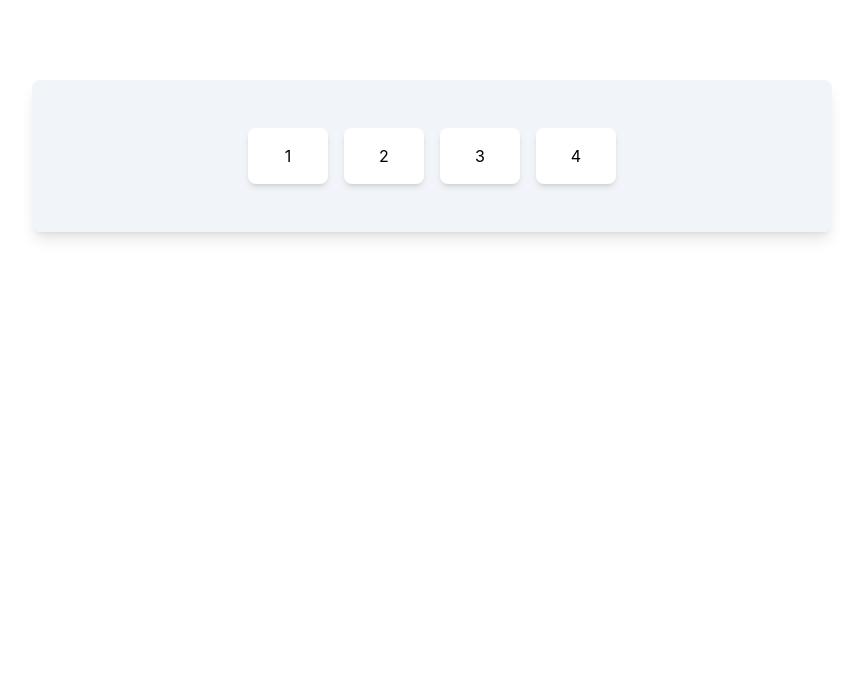
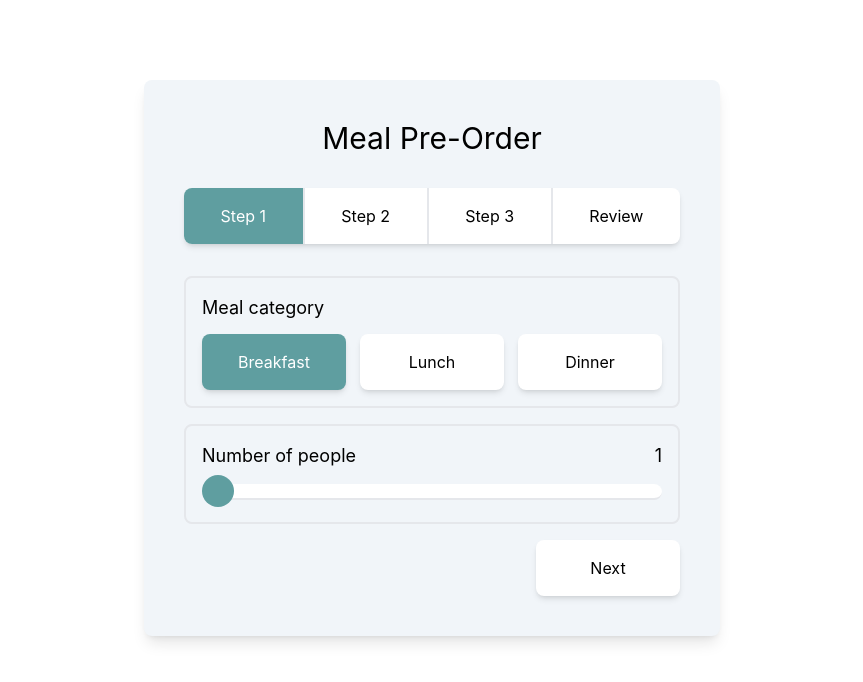
Before and after one commit to Islamantin/food-order-form-example, a Next.js app: page / in a window 1280 px wide. Shown: the top 682 px of the page, without its empty margins (208-1071 px from the left). Built offline with nearby package versions, Linux system fonts and the light colour scheme.

Commit message:
first step

```diff
--- /dev/null
+++ b/src/components/button.tsx
@@ -0,0 +1,19 @@
+interface ButtonProps {
+  label: string;
+  clickCallBack: () => void;
+  className?: string;
+}
+
+export default function Button(props: ButtonProps) {
+  const { label, clickCallBack, className } = props;
+  const styles = className ? className : "";
+  return (
+    <button
+      type="button"
+      className={"rounded-lg shadow-md p-4 bg-white w-36 " + styles}
+      onClick={clickCallBack}
+    >
+      {label}
+    </button>
+  );
+}
--- /dev/null
+++ b/src/components/fields/radioSelector.tsx
@@ -0,0 +1,53 @@
+import { useState } from "react";
+
+interface RadioSelectorProps {
+  options: RadioSelectorOption[];
+  getValue: () => string;
+  valueChanged: (value: any) => void;
+  labelText?: string;
+  className?: string;
+}
+
+export interface RadioSelectorOption {
+  value: string;
+  label: string;
+}
+
+export default function RadioSelector(props: RadioSelectorProps) {
+  const { options, getValue, valueChanged, labelText, className } = props;
+  const [value, setValue] = useState(getValue());
+  const styles = className ? className : "";
+  const onChange = (val: string) => {
+    setValue(val);
+    valueChanged(val);
+  };
+  return (
+    <div className={"border-2 p-4 rounded-lg " + styles}>
+      {labelText && <p className="w-full mb-3 text-lg">{labelText}</p>}
+      <div className="flex justify-between">
+        {options.map((opt, ind) => (
+          <div key={"radio-opt-" + ind}>
+            <input
+              type="radio"
+              value={opt.value}
+              checked={value === opt.value}
+              onChange={(ev) => onChange(ev.target.value)}
+              className="hidden peer"
+            />
+            <label
+              onClick={(ev: any) => {
+                const input: HTMLInputElement = ev.target.previousSibling;
+                input.click();
+              }}
+              className={
+                "block bg-white cursor-pointer select-none rounded-lg shadow-md w-36 p-4 text-center peer-checked:_selected hover:_highlighted"
+              }
+            >
+              {opt.label}
+            </label>
+          </div>
+        ))}
+      </div>
+    </div>
+  );
+}
--- /dev/null
+++ b/src/components/fields/slider.tsx
@@ -0,0 +1,36 @@
+import { useState } from "react";
+import utils from "../../utils";
+
+export interface SliderProps {
+  getValue: () => any;
+  valueChanged: (val: any) => void;
+  min: number;
+  max: number;
+  labelText?: string;
+}
+
+export default function Slider(props: SliderProps) {
+  const { valueChanged, getValue, min, max, labelText } = props;
+  const [value, setValue] = useState(utils.clamp(min, max, getValue()));
+  const updateValue = (val: string) => {
+    setValue(val as any);
+    valueChanged(val);
+  };
+  return (
+    <div className="mb-4 border-2 p-4 rounded-lg">
+      <div className="flex justify-between mb-3 text-lg">
+        {labelText ? <label>{labelText}</label> : <div />}
+        <label>{value}</label>
+      </div>
+      <input
+        onChange={(ev) => updateValue(ev.target.value)}
+        step="1"
+        type="range"
+        min={min}
+        max={max}
+        value={value}
+        className="_slider border-b-2"
+      />
+    </div>
+  );
+}
--- a/src/components/formBase.tsx
+++ /dev/null
@@ -1,11 +0,0 @@
-import StepsBase from "./steps/stepsBase";
-
-export default function FormBase(props: any) {
-  return (
-    <div
-      className="shadow-lg w-full p-10 rounded-lg bg-slate-100"
-    >
-      <StepsBase stepsCount={4} />
-    </div>
-  );
-}
--- /dev/null
+++ b/src/components/multistepFormBase.tsx
@@ -0,0 +1,44 @@
+import { useState } from "react";
+import StepControlls from "./steps/stepControlls";
+import StepsBase from "./steps/stepsBase";
+
+interface FormBaseProps {
+  steps: Step[];
+  getInputComponent: (fieldName: string) => JSX.Element;
+  validateField: (value: any, fieldName: string) => boolean;
+}
+
+export interface Step {
+  title: string;
+  fields: string[];
+}
+
+export default function MultistepFormBase(props: FormBaseProps) {
+  const { steps, getInputComponent } = props;
+  const [currentStepInd, setCurrentStepInd] = useState(0);
+  const nextStep = () => {
+    if (currentStepInd + 1 >= steps.length) return;
+    setCurrentStepInd(currentStepInd + 1);
+  };
+  const prevStep = () => {
+    if (currentStepInd - 1 < 0) return;
+    setCurrentStepInd(currentStepInd - 1);
+  };
+  return (
+    <form className="form-base shadow-lg w-full p-10 rounded-lg bg-slate-100 max-w-xl">
+      <h1 className=" text-3xl mb-8 text-center">Meal Pre-Order</h1>
+      <StepsBase
+        stepTitles={steps.map((x) => x.title)}
+        currentStepInd={currentStepInd}
+        className="mb-8"
+      />
+      {steps[currentStepInd].fields.map((val) => getInputComponent(val))}
+      <StepControlls
+        nextStep={nextStep}
+        prevStep={prevStep}
+        currentStepInd={currentStepInd}
+        maxStepInd={steps.length - 1}
+      />
+    </form>
+  );
+}
--- /dev/null
+++ b/src/components/steps/stepControlls.tsx
@@ -0,0 +1,36 @@
+import Button from "../button";
+
+interface StepControllsProps {
+  nextStep: () => void;
+  prevStep: () => void;
+  currentStepInd: number;
+  maxStepInd: number;
+  className?: string;
+}
+
+export default function StepControlls(props: StepControllsProps) {
+  const { nextStep, prevStep, currentStepInd, maxStepInd, className } = props;
+  const styles = className ? className : "";
+  return (
+    <div className={"flex justify-between bottom " + styles}>
+      {currentStepInd > 0 ? (
+        <Button
+          label={"Back"}
+          clickCallBack={prevStep}
+          className="hover:_highlighted"
+        />
+      ) : (
+        <div />
+      )}
+      {currentStepInd < maxStepInd ? (
+        <Button
+          label={"Next"}
+          clickCallBack={nextStep}
+          className="hover:_highlighted"
+        />
+      ) : (
+        <div />
+      )}
+    </div>
+  );
+}
--- a/src/components/steps/stepIndicator.tsx
+++ b/src/components/steps/stepIndicator.tsx
@@ -1,8 +1,9 @@
 interface StepIndicatorProps {
-  stepNumber: number;
+  title: string;
+  className?: string;
 }
 
 export default function StepIndicator(props: StepIndicatorProps) {
-  const { stepNumber } = props;
-  return <div className="p-4 m-2 w-20 rounded-lg shadow-md bg-white text-center">{stepNumber}</div>;
+  const { title } = props;
+  return <div className={"p-4 text-center " + props.className}>{title}</div>;
 }
--- a/src/components/steps/stepsBase.tsx
+++ b/src/components/steps/stepsBase.tsx
@@ -1,15 +1,31 @@
 import StepIndicator from "./stepIndicator";
 
-export interface StepsBaseProps {
-  stepsCount: number;
+interface StepsBaseProps {
+  stepTitles: string[];
+  currentStepInd: number;
+  className?: string;
 }
 
 export default function StepsBase(props: StepsBaseProps) {
-  const stepNumbers = Array.from({ length: props.stepsCount }, (_, i) => i + 1);
+  const { stepTitles, currentStepInd, className } = props;
+  const styles = className ? className : "";
   return (
-    <div className="flex justify-center">
-      {stepNumbers.map((val) => (
-        <StepIndicator key={"step" + val} stepNumber={val} />
+    <div
+      className={
+        "top rounded-lg shadow-md bg-white m-auto overflow-hidden grid grid-flow-col mb-8 pointer-events-none " +
+        styles
+      }
+    >
+      {stepTitles.map((val, ind) => (
+        <StepIndicator
+          key={"step" + val}
+          title={val}
+          className={
+            (ind < stepTitles.length - 1 ? "border-r-2" : "") +
+            " " +
+            (ind == currentStepInd ? "_selected" : "")
+          }
+        />
       ))}
     </div>
   );
--- a/src/pages/index.tsx
+++ b/src/pages/index.tsx
@@ -1,17 +1,126 @@
 import Head from "next/head";
-import FormBase from "src/components/formBase";
+import { useState } from "react";
+import RadioSelector, {
+  RadioSelectorOption,
+} from "src/components/fields/radioSelector";
+import Slider from "src/components/fields/slider";
+import MultistepFormBase, { Step } from "src/components/multistepFormBase";
+
+interface MealOrder {
+  category: "breakfast" | "lunch" | "dinner";
+  numberOfPeople: number;
+  restaurant?: string;
+  dishes: {
+    name: string;
+    servings: number;
+  }[];
+}
+
+interface ValidationError {
+  message: string;
+}
+
+const steps: Step[] = [
+  { title: "Step 1", fields: ["category", "numberOfPeople"] },
+  { title: "Step 2", fields: ["restaurant"] },
+  { title: "Step 3", fields: ["dishes"] },
+  { title: "Review", fields: [] },
+];
+
+const mealCategories: RadioSelectorOption[] = [
+  { label: "Breakfast", value: "breakfast" },
+  { label: "Lunch", value: "lunch" },
+  { label: "Dinner", value: "dinner" },
+];
 
 export default function Home() {
+  const [data, setData] = useState(getData());
+  const updateData = (fieldName: string, value: any) => {
+    console.log(fieldName);
+    console.log(value);
+    (data as any)[fieldName] = value;
+    setData(data);
+  };
+  const getValue = (fieldName: string) => {
+    return (data as any)[fieldName];
+  };
   return (
     <>
       <Head>
-        <title>Food Order</title>
+        <title>Meal Pre-Order</title>
         <link rel="icon" href="/favicon.ico" />
       </Head>
 
       <main className="mx-60">
-        <FormBase />
+        <MultistepFormBase
+          steps={steps}
+          getInputComponent={(fieldName) =>
+            getInputComponent(fieldName, updateData, getValue)
+          }
+          validateField={function (value: any, fieldName: string): boolean {
+            throw new Error("Function not implemented.");
+          }}
+        />
       </main>
     </>
   );
 }
+
+function getData() {
+  const result: MealOrder = {
+    category: "breakfast",
+    numberOfPeople: 0,
+    dishes: [],
+  };
+  return result;
+}
+
+function getInputComponent(
+  fieldName: string,
+  fieldUpdateCallback: (fieldName: string, value: any) => void,
+  getValue: (fieldName: string) => any
+) {
+  switch (fieldName) {
+    case "category":
+      return (
+        <RadioSelector
+          key={"field-" + fieldName}
+          options={mealCategories}
+          valueChanged={(val) => fieldUpdateCallback(fieldName, val)}
+          getValue={() => getValue(fieldName)}
+          labelText="Meal category"
+          className="mb-4"
+        ></RadioSelector>
+      );
+    case "numberOfPeople":
+      return (
+        <Slider
+          key={"field-" + fieldName}
+          valueChanged={(val) => fieldUpdateCallback(fieldName, val)}
+          getValue={() => getValue(fieldName)}
+          min={1}
+          max={10}
+          labelText="Number of people"
+        />
+      );
+    case "restaurant":
+      return <div key={"field-" + fieldName} />;
+    case "dishes":
+      return <div key={"field-" + fieldName} />;
+  }
+  return <></>;
+}
+
+function validateField(fieldName: string, value: any): ValidationError | null {
+  switch (fieldName) {
+    case "category":
+      break;
+    case "numberOfPeople":
+      break;
+    case "restaurant":
+      break;
+    case "dishes":
+      break;
+  }
+  return null;
+}
--- a/src/styles/global.css
+++ b/src/styles/global.css
@@ -23,35 +23,43 @@ main {
   align-items: center;
 }
 
-footer {
-  width: 100%;
-  height: 100px;
-  border-top: 1px solid #eaeaea;
-  display: flex;
-  justify-content: center;
-  align-items: center;
-}
-
-footer img {
-  margin-left: 0.5rem;
-}
-
-footer a {
-  display: flex;
-  justify-content: center;
-  align-items: center;
-}
-
 a {
   color: inherit;
   text-decoration: none;
 }
 
-code {
-  background: #fafafa;
-  border-radius: 5px;
-  padding: 0.75rem;
-  font-size: 1.1rem;
-  font-family: Menlo, Monaco, Lucida Console, Liberation Mono, DejaVu Sans Mono,
-    Bitstream Vera Sans Mono, Courier New, monospace;
+@layer components {
+  ._selected {
+    background-color: cadetblue;
+    color: white;
+  }
+  ._highlighted {
+    background-color: snow;
+  }
+  ._slider {
+    -webkit-appearance: none;
+    width: 100%;
+    height: 1rem;
+    border-radius: 0.5rem;
+    background: white;
+    outline: none;
+    -webkit-transition: .2s;
+    transition: opacity .2s;
+  }
+  ._slider::-webkit-slider-thumb {
+    -webkit-appearance: none;
+    appearance: none;
+    width: 2rem;
+    height: 2rem;
+    border-radius: 1rem;
+    background: cadetblue;
+    cursor: pointer;
+  }
+  ._slider::-moz-range-thumb {
+    width: 2rem;
+    height: 2rem;
+    border-radius: 1rem;
+    background: cadetblue;
+    cursor: pointer;
+  }
 }
--- /dev/null
+++ b/src/utils.tsx
@@ -0,0 +1,5 @@
+export default {
+  clamp(min: any, max: any, value: any) {
+    return Math.min(Math.max(value, min), max);
+  },
+};
```
